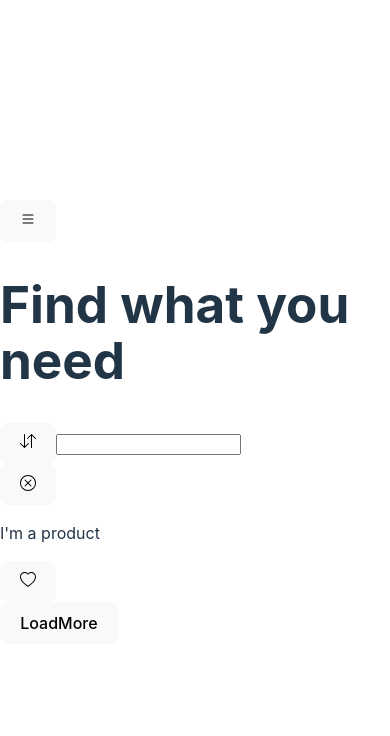
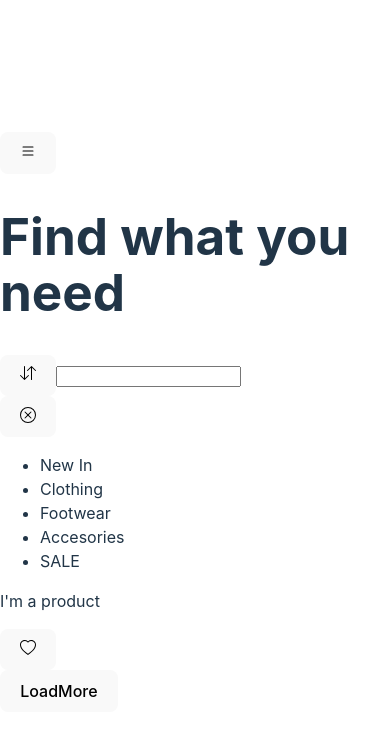
Before and after one commit to stroncaro/shop-practice, a React (Vite) app: page / in a window 390 px wide. Shown: the top 736 px of the page. Built offline with nearby package versions, Linux system fonts and the light colour scheme; the HTML template or start-up script is replaced by a standard one.

Commit message:
Add sidebar submenu to open up when a menu is clicked
Sidebar menues were set up as <select> element, but that will pose
problems for different rendering on mobile and desktop.
Current implementation should meet the website design demands.

```diff
--- a/src/App.tsx
+++ b/src/App.tsx
@@ -1,4 +1,4 @@
-import { PropsWithChildren } from "react";
+import { PropsWithChildren, useState } from "react";
 import { BsList, BsArrowDownUp, BsXCircle, BsHeart, BsHeartFill } from "react-icons/bs";
 
 interface IClickable {
@@ -13,26 +13,63 @@ const IconButton: React.FC<PropsWithChildren<IClickable>> = ({ children, onClick
   )
 }
 
-const Sidebar: React.FC<PropsWithChildren> = ({ children }) => {
+const Sidebar: React.FC = () => {
+
+  // TODO: clean type defs. Should MenuItem be an enum?
+  type MenuItem = 'New In' | 'Clothing' | 'Footwear' | 'Accesories' | 'SALE';
+  type SubMenuItem = {
+    item: string;
+    action: null; // TODO: decide how to implement the action
+  }
+
+  const menus: MenuItem[] = ['New In', 'Clothing', 'Footwear', 'Accesories', 'SALE'];
+  const subMenues: Partial<Record<MenuItem, SubMenuItem[]>> = {
+    'Clothing': [
+      { item: 'New In', action: null },
+      { item: 'See all', action: null },
+      { item: 'Coats', action: null },
+      { item: 'Beach clothes', action: null },
+      { item: 'Sweaters & hoodies', action: null },
+      { item: 'Shirts', action: null },
+      { item: 'Jeans and pants', action: null },
+      { item: 'T-shirts', action: null },
+      { item: 'Underwear', action: null },
+      { item: 'SALE', action: null },
+    ]
+  }
+
+  const [selectedMenuItem, setSelectedMenuItem] = useState<MenuItem | null>(null);
+
+  function setOrUnsetMenuItem(menuItem: MenuItem) {
+    const newValue = menuItem === selectedMenuItem ? null : menuItem;
+    setSelectedMenuItem(newValue);
+  }
+
   return (
     <div>
       <IconButton>
         <BsXCircle />
       </IconButton>
 
-      {children}
+      <ul id='sidebar-menu'>
+        {menus.map( (menuItem) =>
+          <li key={menuItem} onClick={() => setOrUnsetMenuItem(menuItem)}>
+            {menuItem}
+          </li>
+        )}
+      </ul>
+
+      {selectedMenuItem && subMenues[selectedMenuItem] && (
+        <ul id='sidebar-submenu'>
+          {subMenues[selectedMenuItem].map( (subMenuItem) =>
+            // TODO: onClick
+            <li key={subMenuItem.item}>
+              {subMenuItem.item}
+            </li>
+          )}
+        </ul>
+      )}
     </div>
-  )
-}
-
-const SidebarSelect: React.FC<PropsWithChildren> = ({ children }) => {
-  // TODO: Option elements passed as children? Or pass it a list of options and render in element?
-  // TODO: Set up functionality for user selecting a value
-  // TODO: Set up state to be expanded if value is selected
-  return (
-    <select>
-      {children}
-    </select>
   )
 }
 
@@ -98,9 +135,7 @@ function App() {
         {/* TODO: Desktop */}
         {/* <SortSelect /> */}
       </header>
-      <Sidebar>
-        {/* SidebarSelect elements with product category options go here */}
-      </Sidebar>
+      <Sidebar />
       <main>
         <CardGallery>
           {/* Fill with cards */}
```
